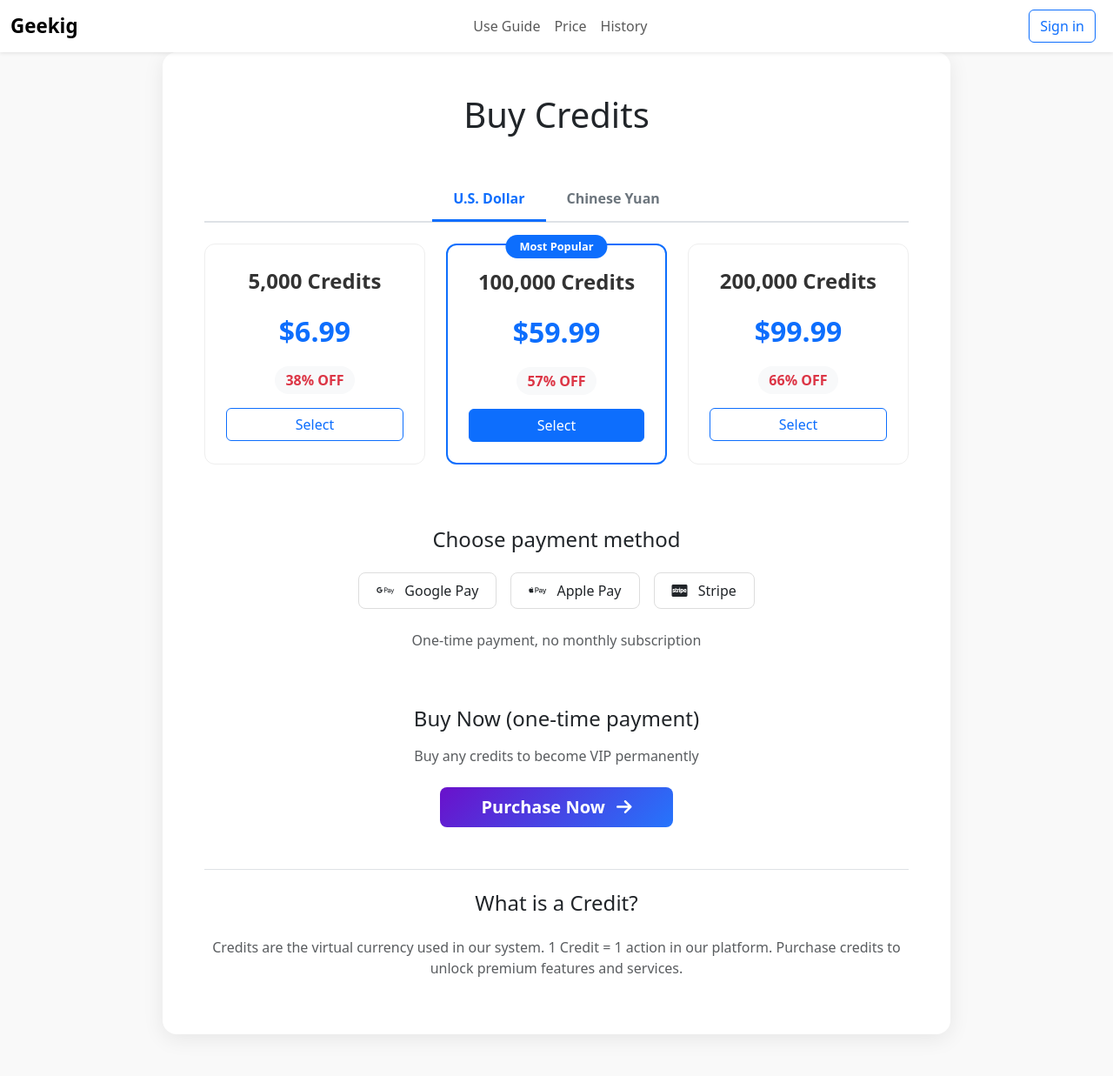
After one commit to doy1354/Geekig, a Django app: template templates/price/choice_plan.html in a window 1280 px wide. The commit adds this page. Shown: the whole page at 87% size. Run offline with Django 3.2, Linux system fonts and the light colour scheme; the template is opened without the code that fills it, so the values that code supplies are empty; some libraries are stand-ins or nearby versions.

Commit message:
add price page

```diff
--- a/price/urls.py
+++ b/price/urls.py
@@ -8,5 +8,5 @@ app_name = 'price'
 
 urlpatterns = [
     # index url ---------------------------------------------------------------
-    path('card/', views.UserCard.as_view(), name='user_card'),
+    path('choice/plan/', views.ChoicePlan.as_view(), name='choice_plan'),
 ]
--- a/price/views/__init__.py
+++ b/price/views/__init__.py
@@ -1,5 +1,5 @@
-from price.views.price import
+from price.views.price import ChoicePlan
 
 __all__ = [
-
+    ChoicePlan
 ]
--- a/templates/base/dashboard_base.html
+++ b/templates/base/dashboard_base.html
@@ -64,7 +64,7 @@
           <a class="nav-link" href="/">Use Guide</a>
         </li>
         <li class="nav-item">
-          <a class="nav-link" href="/">Price</a>
+          <a class="nav-link" href="{% url 'price:choice_plan' %}">Price</a>
         </li>
         <li class="nav-item">
           <a class="nav-link" href="/">History</a>
--- /dev/null
+++ b/templates/price/choice_plan.html
@@ -0,0 +1,270 @@
+{% extends 'base/dashboard_base.html' %}
+
+{% block title %}Buy Credits - IGExporter Clone{% endblock %}
+
+<!-- extra css -->
+{% block extra_css %}
+
+<style>
+    .credits-card {
+      background: #fff;
+      border-radius: 16px;
+      box-shadow: 0 5px 25px rgba(0,0,0,0.08);
+    }
+
+    .nav-tabs {
+      border-bottom: 2px solid #dee2e6;
+    }
+
+    .nav-tabs .nav-link {
+      border: none;
+      color: #6c757d;
+      font-weight: 600;
+      padding: 12px 24px;
+    }
+
+    .nav-tabs .nav-link.active {
+      color: #0d6efd;
+      background: transparent;
+      border-bottom: 3px solid #0d6efd;
+    }
+
+    .pricing-card {
+      background: #fff;
+      border-radius: 12px;
+      border: 1px solid #eee;
+      transition: all 0.3s ease;
+    }
+
+    .pricing-card:hover {
+      transform: translateY(-5px);
+      box-shadow: 0 10px 20px rgba(0,0,0,0.05);
+    }
+
+    .pricing-card.popular {
+      border: 2px solid #0d6efd;
+      position: relative;
+    }
+
+    .popular-badge {
+      position: absolute;
+      top: -12px;
+      left: 50%;
+      transform: translateX(-50%);
+      background: #0d6efd;
+      color: white;
+      padding: 4px 16px;
+      border-radius: 20px;
+      font-size: 0.8rem;
+      font-weight: 600;
+    }
+
+    .credits-amount {
+      font-size: 1.5rem;
+      font-weight: 700;
+      color: #333;
+    }
+
+    .price {
+      font-size: 2rem;
+      font-weight: 700;
+      color: #0d6efd;
+    }
+
+    .discount-badge {
+      display: inline-block;
+      background: #f8f9fa;
+      color: #dc3545;
+      padding: 4px 12px;
+      border-radius: 20px;
+      font-weight: 600;
+    }
+
+    .btn-payment {
+      background: white;
+      border: 1px solid #ddd;
+      border-radius: 8px;
+      padding: 8px 20px;
+    }
+
+    .btn-payment:hover {
+      background: #f8f9fa;
+    }
+
+    .btn-vip {
+      background: linear-gradient(135deg, #6a11cb 0%, #2575fc 100%);
+      color: white;
+      border: none;
+      font-weight: 600;
+    }
+
+    @media (max-width: 768px) {
+      .credits-card {
+        padding: 2rem !important;
+      }
+
+      .btn-payment {
+        width: 100%;
+      }
+    }
+  </style>
+{% endblock %}
+
+{% block content %}
+<div class="container">
+  <div class="row justify-content-center">
+    <div class="col-lg-10">
+      <div class="credits-card p-4 p-md-5 mb-5">
+        <h1 class="text-center mb-5">Buy Credits</h1>
+
+        <!-- Currency Tabs -->
+        <ul class="nav nav-tabs mb-4 justify-content-center" id="currencyTabs" role="tablist">
+          <li class="nav-item" role="presentation">
+            <button class="nav-link active" id="usd-tab" data-bs-toggle="tab" data-bs-target="#usd" type="button" role="tab">
+              U.S. Dollar
+            </button>
+          </li>
+          <li class="nav-item" role="presentation">
+            <button class="nav-link" id="cny-tab" data-bs-toggle="tab" data-bs-target="#cny" type="button" role="tab">
+              Chinese Yuan
+            </button>
+          </li>
+        </ul>
+
+        <div class="tab-content" id="currencyTabsContent">
+          <!-- USD Tab -->
+          <div class="tab-pane fade show active" id="usd" role="tabpanel">
+            <div class="row">
+              <!-- Basic Plan -->
+              <div class="col-md-4 mb-4">
+                <div class="pricing-card p-4 text-center h-100">
+                  <div class="credits-amount mb-3">5,000 Credits</div>
+                  <div class="price mb-3">$6.99</div>
+                  <div class="discount-badge mb-3">38% OFF</div>
+                  <button class="btn btn-outline-primary w-100">Select</button>
+                </div>
+              </div>
+
+              <!-- Popular Plan -->
+              <div class="col-md-4 mb-4">
+                <div class="pricing-card popular p-4 text-center h-100">
+                  <div class="popular-badge">Most Popular</div>
+                  <div class="credits-amount mb-3">100,000 Credits</div>
+                  <div class="price mb-3">$59.99</div>
+                  <div class="discount-badge mb-3">57% OFF</div>
+                  <button class="btn btn-primary w-100">Select</button>
+                </div>
+              </div>
+
+              <!-- Premium Plan -->
+              <div class="col-md-4 mb-4">
+                <div class="pricing-card p-4 text-center h-100">
+                  <div class="credits-amount mb-3">200,000 Credits</div>
+                  <div class="price mb-3">$99.99</div>
+                  <div class="discount-badge mb-3">66% OFF</div>
+                  <button class="btn btn-outline-primary w-100">Select</button>
+                </div>
+              </div>
+              <div class="col-md-12">
+                <div class="payment-section text-center mt-5">
+                    <h4 class="mb-4">Choose payment method</h4>
+                    <div class="d-flex justify-content-center flex-wrap gap-3 mb-4">
+                    <button class="btn btn-payment">
+                        <i class="fab fa-google-pay me-2"></i> Google Pay
+                    </button>
+                    <button class="btn btn-payment">
+                        <i class="fab fa-apple-pay me-2"></i> Apple Pay
+                    </button>
+                    <!-- stripe -->
+                    <button class="btn btn-payment">
+                        <i class="fab fa-cc-stripe me-2"></i> Stripe
+                    </button>
+                    </div>
+                    <p class="text-muted">One-time payment, no monthly subscription</p>
+                </div>
+            </div>
+            </div>
+          </div>
+
+          <!-- CNY Tab -->
+          <div class="tab-pane fade" id="cny" role="tabpanel">
+            <div class="row">
+              <!-- Basic Plan -->
+              <div class="col-md-4 mb-4">
+                <div class="pricing-card p-4 text-center h-100">
+                  <div class="credits-amount mb-3">20,000 Credits</div>
+                  <div class="price mb-3">¥140</div>
+                  <button class="btn btn-outline-primary w-100">Select</button>
+                </div>
+              </div>
+
+              <!-- Popular Plan -->
+              <div class="col-md-4 mb-4">
+                <div class="pricing-card popular p-4 text-center h-100">
+                  <div class="popular-badge">Most Popular</div>
+                  <div class="credits-amount mb-3">100,000 Credits</div>
+                  <div class="price mb-3">¥419</div>
+                  <div class="discount-badge mb-3">57% OFF</div>
+                  <button class="btn btn-primary w-100">Select</button>
+                </div>
+              </div>
+
+              <!-- Premium Plan -->
+              <div class="col-md-4 mb-4">
+                <div class="pricing-card p-4 text-center h-100">
+                  <div class="credits-amount mb-3">200,000 Credits</div>
+                  <div class="price mb-3">¥699</div>
+                  <div class="discount-badge mb-3">66% OFF</div>
+                  <button class="btn btn-outline-primary w-100">Select</button>
+                </div>
+              </div>
+                <div class="col-md-12">
+                    <div class="payment-section text-center mt-5">
+                        <h4 class="mb-4">Choose payment method</h4>
+                        <div class="d-flex justify-content-center flex-wrap gap-3 mb-4">
+                        <button class="btn btn-payment">
+                            <i class="fas fa-credit-card me-2"></i> USDT
+                        </button>
+                        <button class="btn btn-payment">
+                            <i class="fab fa-weixin me-2"></i> WeChat Pay
+                        </button>
+                        <button class="btn btn-payment">
+                            <i class="fas fa-wallet me-2"></i> Alipay
+                        </button>
+                        </div>
+                        <p class="text-muted">One-time payment, no monthly subscription</p>
+                    </div>
+                </div>
+            </div>
+          </div>
+        </div>
+
+        <!-- Payment Methods -->
+
+
+        <!-- VIP Notice -->
+        <div class="text-center mt-5">
+          <h4 class="mb-3">Buy Now (one-time payment)</h4>
+          <p class="text-muted mb-4">Buy any credits to become VIP permanently</p>
+          <button class="btn btn-vip btn-lg px-5">
+            Purchase Now <i class="fas fa-arrow-right ms-2"></i>
+          </button>
+        </div>
+
+        <!-- FAQ -->
+        <div class="faq-section mt-5 pt-4 border-top">
+          <h4 class="text-center mb-4">What is a Credit?</h4>
+          <p class="text-center text-muted">
+            Credits are the virtual currency used in our system. 1 Credit = 1 action in our platform.
+            Purchase credits to unlock premium features and services.
+          </p>
+        </div>
+      </div>
+    </div>
+  </div>
+</div>
+
+<!-- Include Font Awesome for icons -->
+<link rel="stylesheet" href="https://cdnjs.cloudflare.com/ajax/libs/font-awesome/6.4.0/css/all.min.css">
+
+{% endblock %}
```
Also changed, not shown: price/views/price.py (+14 -9 lines), templates/price.html (deleted, +0 -67 lines).
